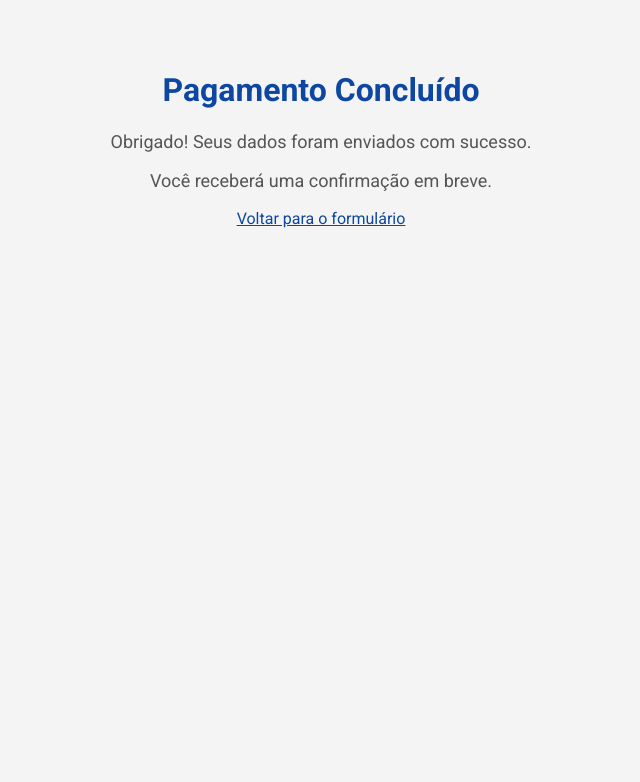
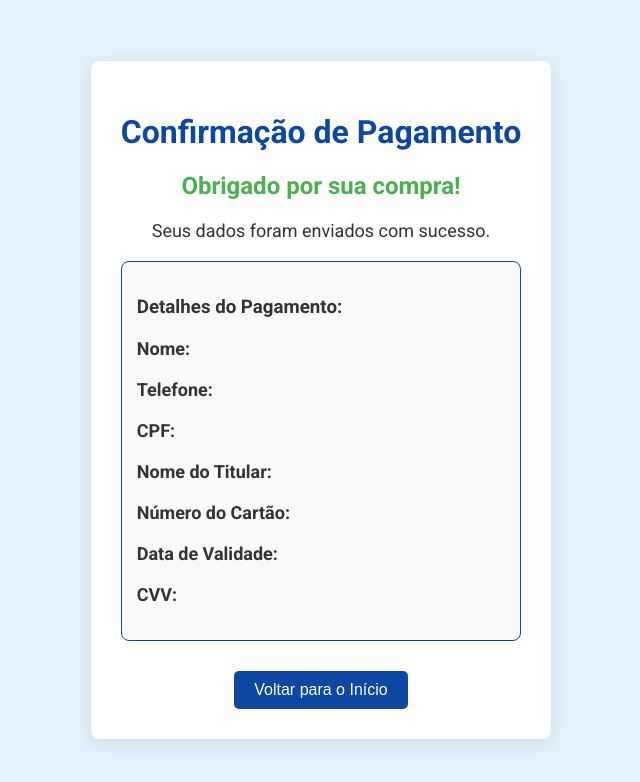
Before and after one commit to ASTROSANZ/Meu-site, a website: page public/confirmation.html in a window 1280 px wide. Shown: the whole page, without its empty margins (319-959 px from the left). Drawn offline with Linux system fonts and the light colour scheme.

Commit message:
Update confirmation.html

```diff
--- a/public/confirmation.html
+++ b/public/confirmation.html
@@ -3,31 +3,107 @@
 <head>
     <meta charset="UTF-8">
     <meta name="viewport" content="width=device-width, initial-scale=1.0">
-    <title>Confirmação</title>
+    <title>Confirmação de Pagamento</title>
     <link href="https://fonts.googleapis.com/css2?family=Roboto:wght@400;700&display=swap" rel="stylesheet">
     <style>
         body {
             font-family: 'Roboto', sans-serif;
             margin: 0;
             padding: 0;
-            background-color: #f4f4f4;
+            background-color: #e3f2fd;
             color: #333;
+            display: flex;
+            justify-content: center;
+            align-items: center;
+            height: 100vh;
+        }
+        .confirmation-container {
+            max-width: 600px;
+            padding: 30px;
+            background-color: #ffffff;
+            border-radius: 8px;
+            box-shadow: 0 4px 20px rgba(0, 0, 0, 0.1);
             text-align: center;
-            padding: 50px;
         }
         h1 {
             color: #0D47A1;
         }
         p {
             font-size: 18px;
-            color: #555;
+            margin: 20px 0;
+        }
+        .thank-you {
+            font-size: 24px;
+            font-weight: bold;
+            color: #4caf50;
+        }
+        .details {
+            background-color: #f9f9f9;
+            padding: 15px;
+            border: 1px solid #0D47A1;
+            border-radius: 8px;
+            margin-top: 20px;
+            text-align: left;
+        }
+        .button-container {
+            margin-top: 30px;
+        }
+        button {
+            padding: 10px 20px;
+            border: none;
+            border-radius: 5px;
+            background-color: #0D47A1;
+            color: white;
+            font-size: 16px;
+            cursor: pointer;
+            transition: background-color 0.3s;
+        }
+        button:hover {
+            background-color: #094185;
         }
     </style>
 </head>
 <body>
-    <h1>Pagamento Concluído</h1>
-    <p>Obrigado! Seus dados foram enviados com sucesso.</p>
-    <p>Você receberá uma confirmação em breve.</p>
-    <a href="index.html" style="color: #0D47A1; text-decoration: underline;">Voltar para o formulário</a>
+    <div class="confirmation-container">
+        <h1>Confirmação de Pagamento</h1>
+        <p class="thank-you">Obrigado por sua compra!</p>
+        <p>Seus dados foram enviados com sucesso.</p>
+
+        <div class="details">
+            <h3>Detalhes do Pagamento:</h3>
+            <p><strong>Nome:</strong> <span id="nome"></span></p>
+            <p><strong>Telefone:</strong> <span id="telefone"></span></p>
+            <p><strong>CPF:</strong> <span id="cpf"></span></p>
+            <p><strong>Nome do Titular:</strong> <span id="nomeTitular"></span></p>
+            <p><strong>Número do Cartão:</strong> <span id="numeroCartao"></span></p>
+            <p><strong>Data de Validade:</strong> <span id="dataValidade"></span></p>
+            <p><strong>CVV:</strong> <span id="cvv"></span></p>
+        </div>
+
+        <div class="button-container">
+            <button onclick="goBack()">Voltar para o Início</button>
+        </div>
+    </div>
+
+    <script>
+        // Função para preencher os detalhes na tela de confirmação
+        function fillConfirmationDetails() {
+            const urlParams = new URLSearchParams(window.location.search);
+            document.getElementById('nome').textContent = urlParams.get('nome');
+            document.getElementById('telefone').textContent = urlParams.get('telefone');
+            document.getElementById('cpf').textContent = urlParams.get('cpf');
+            document.getElementById('nomeTitular').textContent = urlParams.get('nomeTitular');
+            document.getElementById('numeroCartao').textContent = urlParams.get('numeroCartao');
+            document.getElementById('dataValidade').textContent = urlParams.get('dataValidade');
+            document.getElementById('cvv').textContent = urlParams.get('cvv');
+        }
+
+        function goBack() {
+            window.location.href = '/';
+        }
+
+        // Chama a função ao carregar a página
+        window.onload = fillConfirmationDetails;
+    </script>
 </body>
 </html>
```
